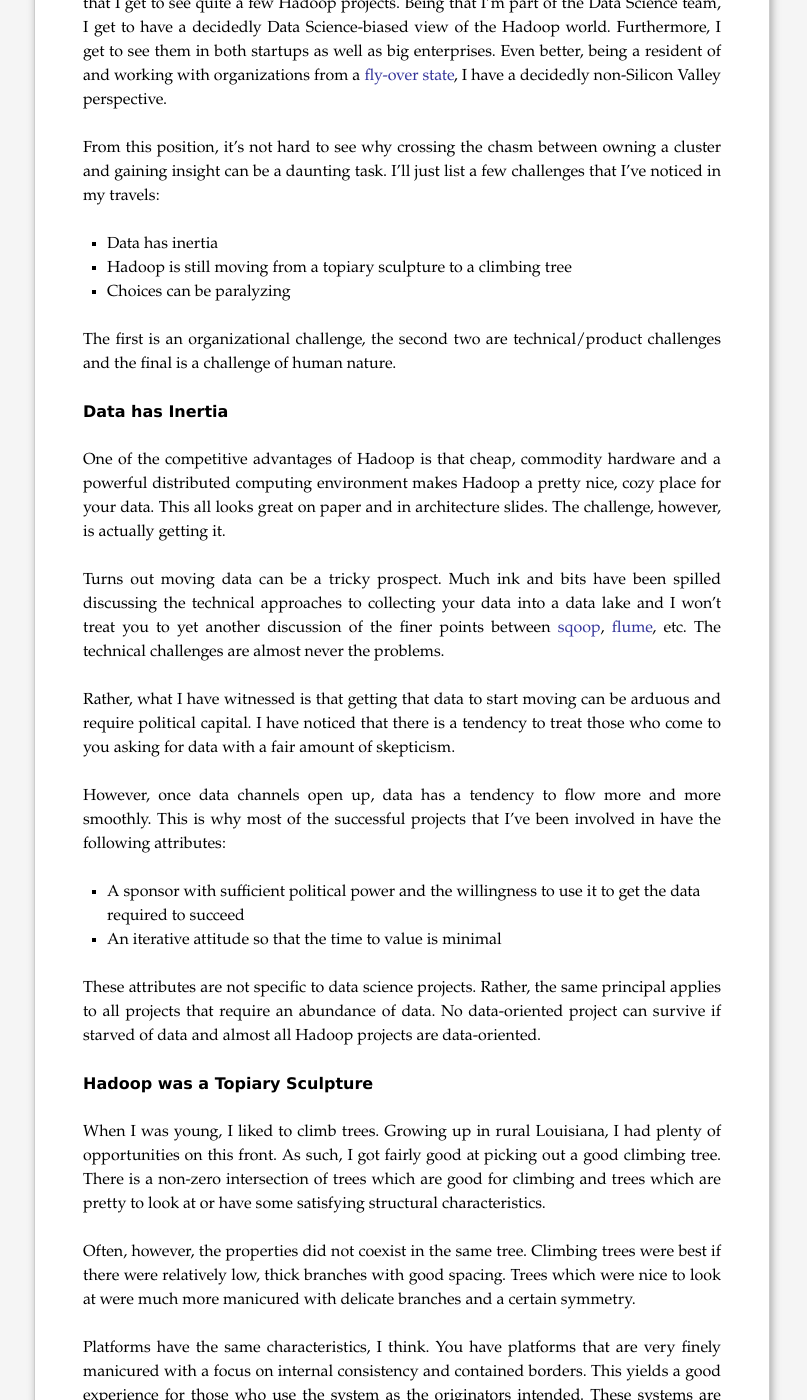
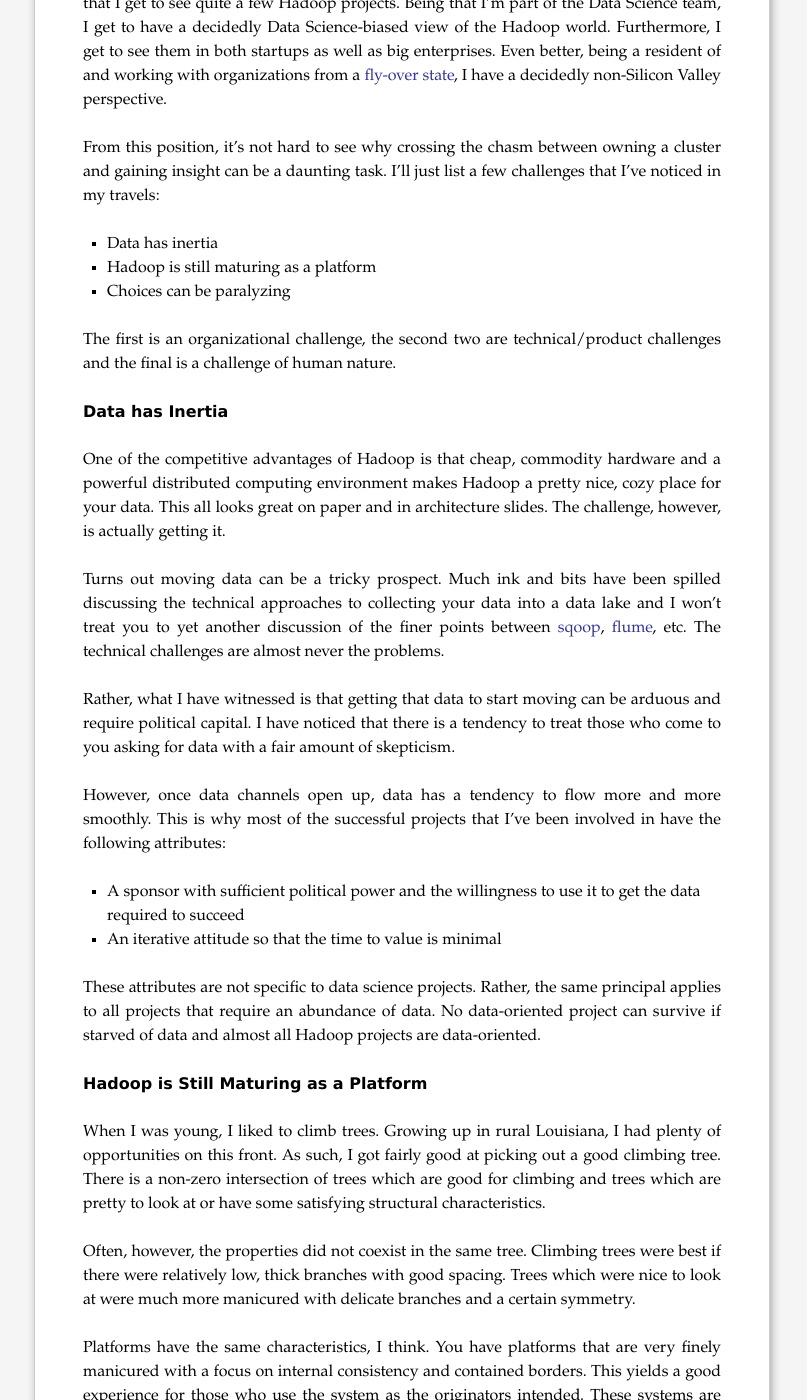
Before and after one commit to cestella/cestella.github.io, a Jekyll site: the page built from _posts/2014-10-24-pyspark-openpayments-analysis.markdown, in a window 1280 px wide and 1400 px high, scrolled down 655 px. Shown: the whole window, without its empty margins (238-1045 px from the left). Built offline with Jekyll 4.4.1, drawn with Linux system fonts in a browser that asks for light colours; nearby versions of some CDN libraries; formulas are drawn with MathJax 3; comment, search, counter and statistics services are not loaded.

Commit message:
updated some awkward wording

```diff
--- a/_posts/2014-10-24-pyspark-openpayments-analysis.markdown
+++ b/_posts/2014-10-24-pyspark-openpayments-analysis.markdown
@@ -39,7 +39,7 @@ owning a cluster and gaining insight can be a daunting task.  I'll
 just list a few challenges that I've noticed in my travels:
 
 * Data has inertia
-* Hadoop is still moving from a topiary sculpture to a climbing tree
+* Hadoop is still maturing as a platform
 * Choices can be paralyzing
 
 The first is an organizational challenge, the second two are
@@ -77,7 +77,7 @@ same principal applies to all projects that require an abundance of
 data.  No data-oriented project can survive if starved of data and
 almost all Hadoop projects are data-oriented.
 
-Hadoop was a Topiary Sculpture
+Hadoop is Still Maturing as a Platform
 ---
 
 When I was young, I liked to climb trees.  Growing up in rural Louisiana, I had plenty of opportunities on this front.  As such, I got fairly good at picking out a good climbing tree.  There is a non-zero intersection of trees which are good for climbing and trees which are pretty to look at or have some satisfying structural characteristics.
```
